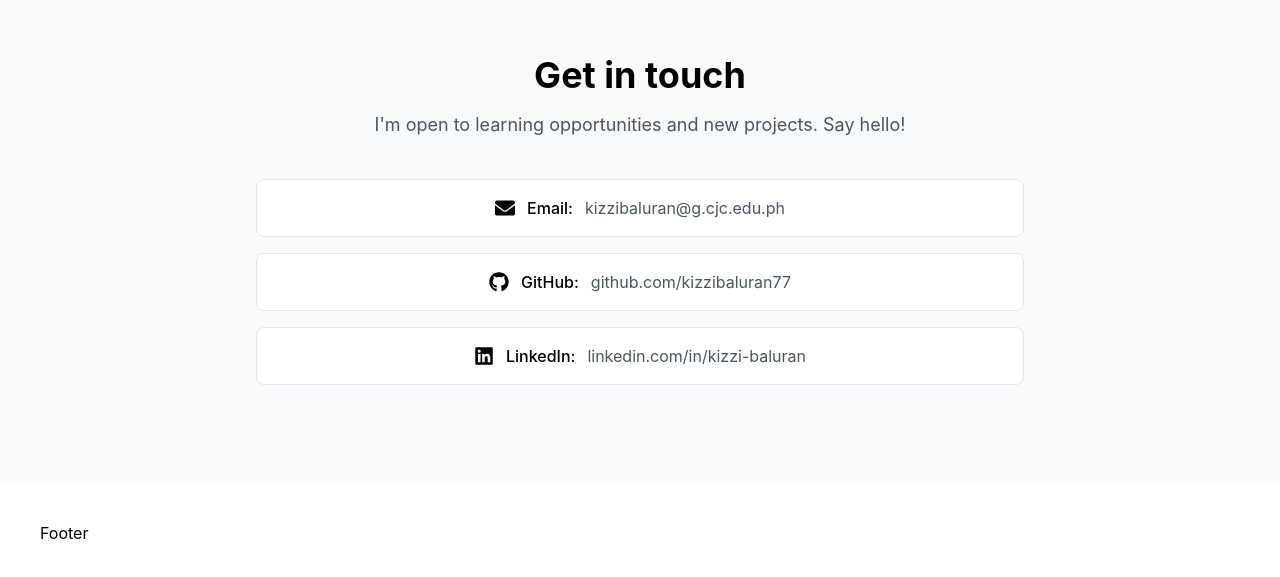
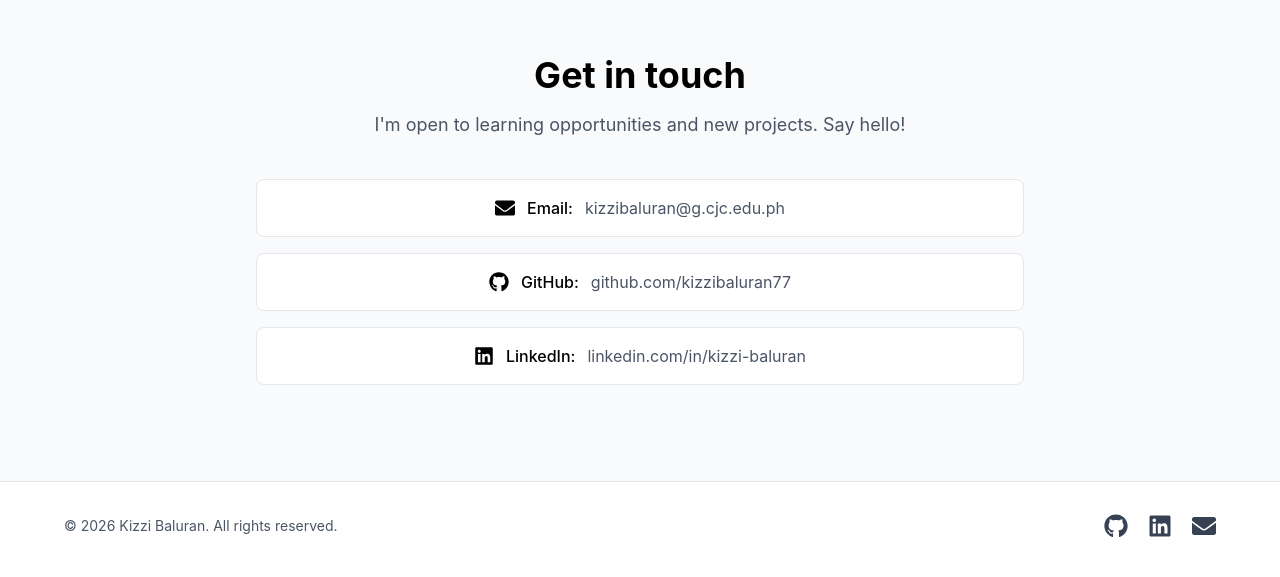
Before and after one commit to kizzibaluran77/kizzi-portfolio, a React (Vite) app: page / in a window 1280 px wide. Shown: the part 2116-2693 px from the top of the page. Built offline with nearby package versions, Linux system fonts and the light colour scheme; the HTML template or start-up script is replaced by a standard one.

Commit message:
feat: add Footer with social icons

```diff
--- a/src/components/Footer.jsx
+++ b/src/components/Footer.jsx
@@ -1,3 +1,38 @@
+import { FaGithub, FaLinkedin, FaEnvelope } from 'react-icons/fa'
+
+const socials = [
+  { label: 'GitHub', href: 'https://github.com/kizzibaluran77', icon: FaGithub },
+  {
+    label: 'LinkedIn',
+    href: 'https://www.linkedin.com/in/kizzi-baluran-b85b97446/',
+    icon: FaLinkedin,
+  },
+  { label: 'Email', href: 'mailto:kizzibaluran@g.cjc.edu.ph', icon: FaEnvelope },
+]
+
 export default function Footer() {
-  return <footer className="p-10">Footer</footer>
+  return (
+    <footer className="border-t border-gray-200 px-6 py-8 md:px-16">
+      <div className="max-w-6xl mx-auto flex flex-col items-center gap-4 sm:flex-row sm:justify-between">
+        <p className="text-sm text-gray-600">
+          © {new Date().getFullYear()} Kizzi Baluran. All rights reserved.
+        </p>
+        <ul className="flex gap-5">
+          {socials.map(({ label, href, icon: Icon }) => (
+            <li key={label}>
+              <a
+                href={href}
+                target={href.startsWith('http') ? '_blank' : undefined}
+                rel="noreferrer"
+                aria-label={label}
+                className="text-2xl text-gray-700 hover:text-black transition"
+              >
+                <Icon />
+              </a>
+            </li>
+          ))}
+        </ul>
+      </div>
+    </footer>
+  )
 }
```
